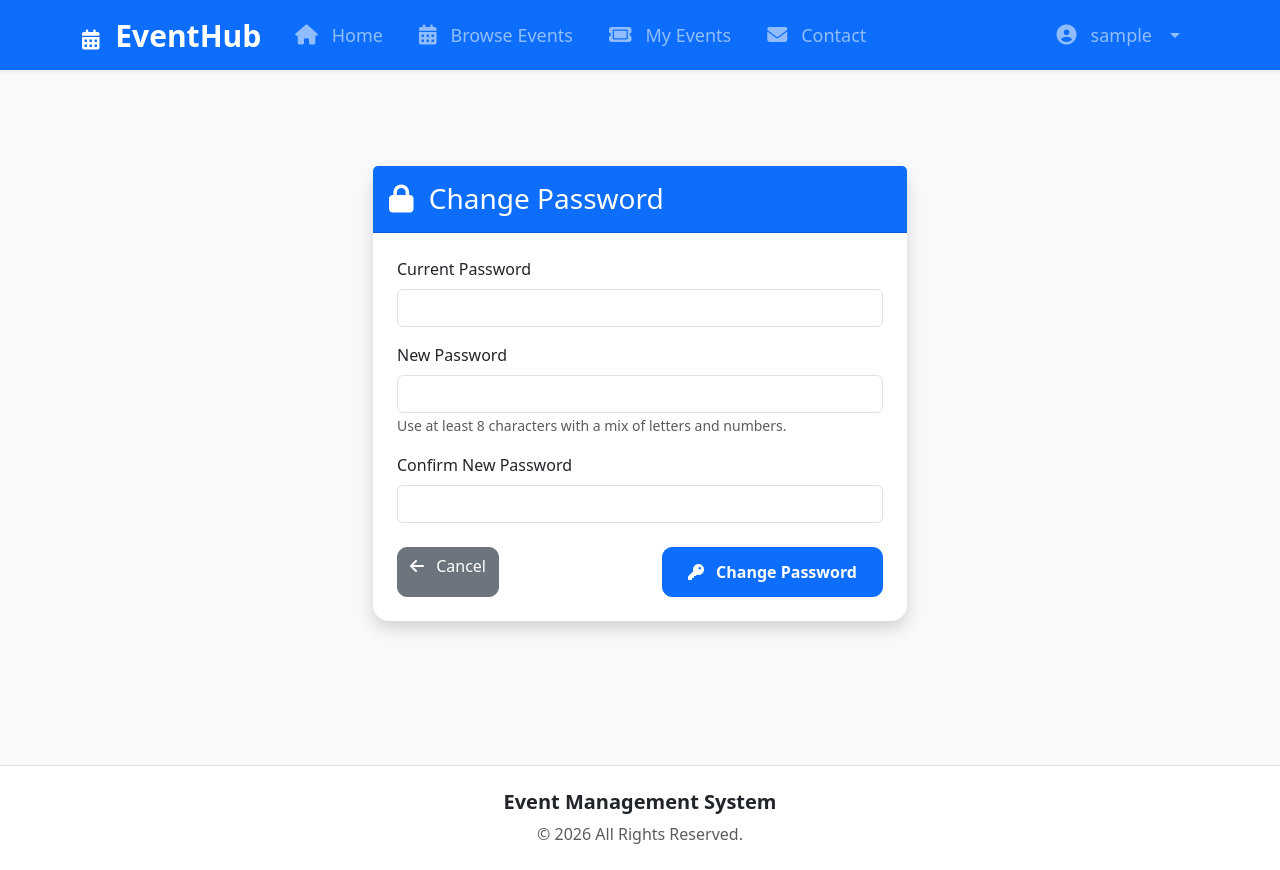
After one commit to Gunjanyadav6395/Event-Management-System, a Django app: page /change-password/ in a window 1280 px wide. The commit adds this page. Run offline with Django 5.2, Linux system fonts and the light colour scheme; the visitor is signed in with stand-in values (Sample User, id 1); data that the repository does not hold is empty.

Commit message:
Add change password functionality

```diff
--- a/events/forms.py
+++ b/events/forms.py
@@ -389,3 +389,49 @@ class UserRegisterForm(UserCreationForm):
             "placeholder": "Confirm Password"
 
         })
+from django.contrib.auth.forms import PasswordChangeForm
+
+
+class UserPasswordChangeForm(PasswordChangeForm):
+
+    old_password = forms.CharField(
+
+        widget=forms.PasswordInput(
+
+            attrs={
+
+                "class": "form-control"
+
+            }
+
+        )
+
+    )
+
+    new_password1 = forms.CharField(
+
+        widget=forms.PasswordInput(
+
+            attrs={
+
+                "class": "form-control"
+
+            }
+
+        )
+
+    )
+
+    new_password2 = forms.CharField(
+
+        widget=forms.PasswordInput(
+
+            attrs={
+
+                "class": "form-control"
+
+            }
+
+        )
+
+    )
--- a/events/urls.py
+++ b/events/urls.py
@@ -239,4 +239,9 @@ path(
     views.edit_profile,
     name="edit_profile"
 ),
+path(
+    "change-password/",
+    views.change_password,
+    name="change_password"
+),
 ]
--- a/events/views.py
+++ b/events/views.py
@@ -4,6 +4,7 @@ from django.contrib.auth import authenticate, login, logout
 from django.contrib.auth.decorators import login_required
 from django.contrib import messages
 from django.contrib.auth.models import User
+from django.contrib.auth import update_session_auth_hash
 
 from .models import (
     EventCategory,
@@ -22,6 +23,7 @@ from .forms import (
     ContactForm,
     UserRegisterForm,
     UserProfileForm,
+    UserPasswordChangeForm,
 )
 
 def home(request):
@@ -1289,3 +1291,59 @@ def edit_profile(request):
         }
 
     )
+# =====================================
+# CHANGE PASSWORD
+# =====================================
+
+@login_required
+def change_password(request):
+
+    if request.method == "POST":
+
+        form = UserPasswordChangeForm(
+            request.user,
+            request.POST
+        )
+
+        if form.is_valid():
+
+            user = form.save()
+
+            update_session_auth_hash(
+                request,
+                user
+            )
+
+            messages.success(
+                request,
+                "Password changed successfully."
+            )
+
+            return redirect("user_profile")
+
+        else:
+
+            messages.error(
+                request,
+                "Please correct the errors below."
+            )
+
+    else:
+
+        form = UserPasswordChangeForm(
+            request.user
+        )
+
+    return render(
+
+        request,
+
+        "user/change_password.html",
+
+        {
+
+            "form": form,
+
+        }
+
+    )
--- /dev/null
+++ b/templates/user/change_password.html
@@ -0,0 +1,113 @@
+{% extends "base/user_base.html" %}
+
+{% block title %}
+Change Password
+{% endblock %}
+
+{% block content %}
+
+<div class="container py-5">
+
+    <div class="row justify-content-center">
+
+        <div class="col-lg-6">
+
+            <div class="card shadow border-0 rounded-4">
+
+                <div class="card-header bg-primary text-white py-3">
+
+                    <h3 class="mb-0">
+
+                        <i class="fa-solid fa-lock me-2"></i>
+
+                        Change Password
+
+                    </h3>
+
+                </div>
+
+                <div class="card-body p-4">
+
+                    <form method="POST">
+
+                        {% csrf_token %}
+
+                        {{ form.non_field_errors }}
+
+                        <div class="mb-3">
+
+                            <label class="form-label">
+
+                                Current Password
+
+                            </label>
+
+                            {{ form.old_password }}
+
+                        </div>
+
+                        <div class="mb-3">
+
+                            <label class="form-label">
+
+                                New Password
+
+                            </label>
+
+                            {{ form.new_password1 }}
+
+                            <small class="text-muted">
+
+                                Use at least 8 characters with a mix of letters and numbers.
+
+                            </small>
+
+                        </div>
+
+                        <div class="mb-4">
+
+                            <label class="form-label">
+
+                                Confirm New Password
+
+                            </label>
+
+                            {{ form.new_password2 }}
+
+                        </div>
+
+                        <div class="d-flex justify-content-between">
+
+                            <a href="{% url 'user_profile' %}"
+                               class="btn btn-secondary">
+
+                                <i class="fa-solid fa-arrow-left me-2"></i>
+
+                                Cancel
+
+                            </a>
+
+                            <button type="submit"
+                                    class="btn btn-primary">
+
+                                <i class="fa-solid fa-key me-2"></i>
+
+                                Change Password
+
+                            </button>
+
+                        </div>
+
+                    </form>
+
+                </div>
+
+            </div>
+
+        </div>
+
+    </div>
+
+</div>
+
+{% endblock %}
```
Also changed, not shown: templates/user/user_profile.html (+10 -1 lines).
